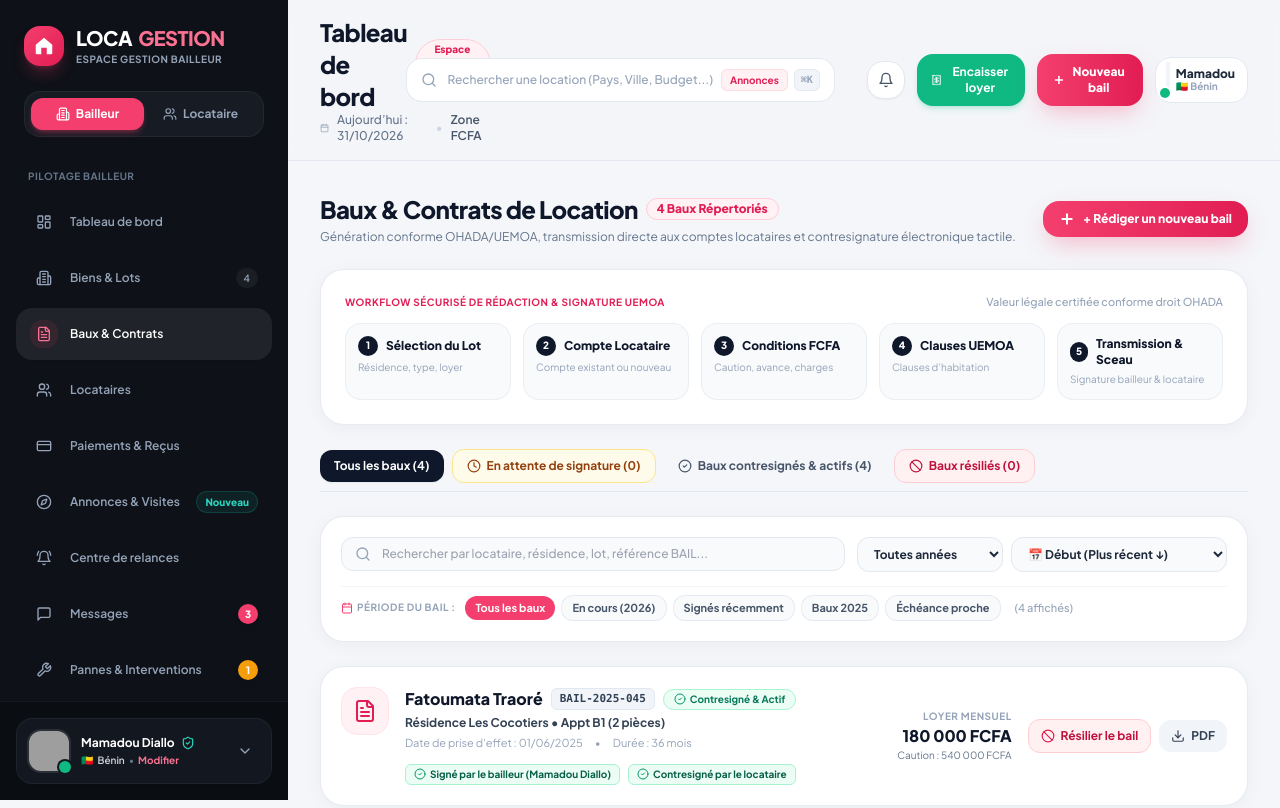
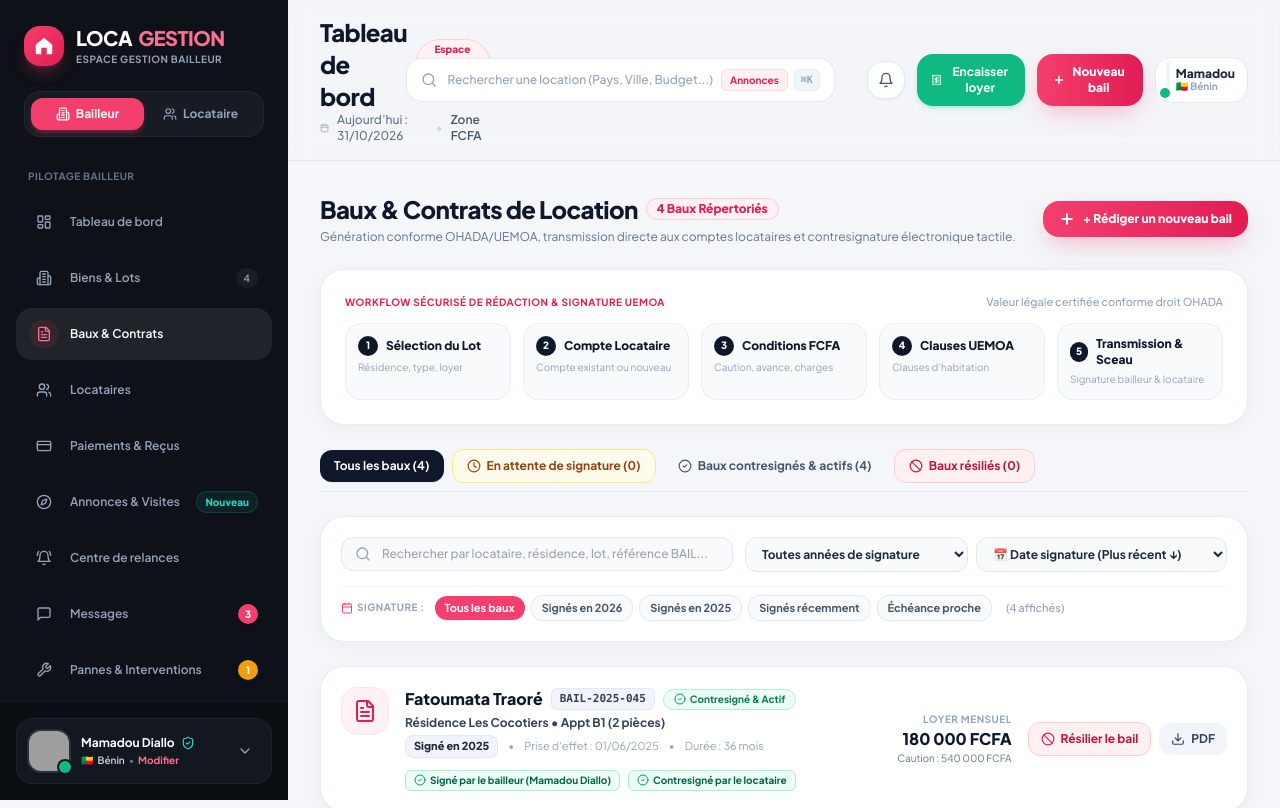
Before and after one commit to monroyoff/LOCAGESTION, a Next.js app: page /leases in a window 1280 px wide. Shown: the top 808 px of the page. Built offline with nearby package versions, Linux system fonts and the light colour scheme; grey boxes are pictures that could not be loaded.

Commit message:
fix(leases): strict filter by signature year only (excludes multi-year end date spillover)

```diff
--- a/src/app/leases/page.tsx
+++ b/src/app/leases/page.tsx
@@ -147,6 +147,41 @@ export default function LeasesPage() {
     return isNaN(d) ? 0 : d;
   };
 
+  /**
+   * Extrait rigoureusement l'année de signature ou d'émission effective du bail
+   * (Exclut la date de fin qui peut déborder sur les années suivantes)
+   */
+  const getLeaseSignedYear = (l: Lease): string => {
+    // 1. Date de signature locataire ou bailleur
+    if (l.tenantSignedAt) {
+      const match = l.tenantSignedAt.match(/\b(202\d)\b/);
+      if (match) return match[1];
+    }
+    if (l.landlordSignedAt) {
+      const match = l.landlordSignedAt.match(/\b(202\d)\b/);
+      if (match) return match[1];
+    }
+    if (l.transmittedAt) {
+      const match = l.transmittedAt.match(/\b(202\d)\b/);
+      if (match) return match[1];
+    }
+    if (l.sentForSignatureAt) {
+      const match = l.sentForSignatureAt.match(/\b(202\d)\b/);
+      if (match) return match[1];
+    }
+    // 2. Date de début de prise d'effet du bail
+    if (l.startDate) {
+      const match = l.startDate.match(/\b(202\d)\b/);
+      if (match) return match[1];
+    }
+    // 3. Année dans la référence du bail (ex: BAIL-2026-N09, BAIL-2025-089)
+    if (l.id) {
+      const match = l.id.match(/\b(202\d)\b/);
+      if (match) return match[1];
+    }
+    return '';
+  };
+
   const filteredLeases = leases
     .filter((l) => {
       // 1. Onglet statut
@@ -166,22 +201,24 @@ export default function LeasesPage() {
         if (!match) return false;
       }
 
-      // 3. Année spécifique
+      const signedYear = getLeaseSignedYear(l);
+
+      // 3. Année de signature spécifique (Filtre strict : affiche les baux signés cette année uniquement)
       if (leaseSelectedYear !== 'all') {
-        if (!l.startDate.includes(leaseSelectedYear) && !(l.endDate && l.endDate.includes(leaseSelectedYear))) {
+        if (signedYear !== leaseSelectedYear) {
           return false;
         }
       }
 
       // 4. Presets de date
       if (leaseDateFilter === 'year_2026') {
-        return l.startDate.includes('2026') || (l.endDate && l.endDate.includes('2026'));
+        return signedYear === '2026';
       }
       if (leaseDateFilter === 'year_2025') {
-        return l.startDate.includes('2025');
+        return signedYear === '2025';
       }
       if (leaseDateFilter === 'recent_3m') {
-        return l.startDate.includes('2026') || l.startDate.includes('/11/2025') || l.startDate.includes('/10/2025');
+        return signedYear === '2026' || l.startDate.includes('/11/2025') || l.startDate.includes('/10/2025');
       }
       if (leaseDateFilter === 'expiring_soon') {
         return l.endDate ? (l.endDate.includes('2026') || l.endDate.includes('2025')) : false;
@@ -416,10 +453,10 @@ export default function LeasesPage() {
                     }}
                     className="py-2 pl-3 pr-7 rounded-xl bg-slate-50 border border-slate-200 text-xs font-bold text-slate-800 focus:outline-none focus:ring-2 focus:ring-brand-500/20 cursor-pointer"
                   >
-                    <option value="all">Toutes années</option>
-                    <option value="2026">Exercice 2026</option>
-                    <option value="2025">Exercice 2025</option>
-                    <option value="2024">Exercice 2024</option>
+                    <option value="all">Toutes années de signature</option>
+                    <option value="2026">Signés en 2026 uniquement</option>
+                    <option value="2025">Signés en 2025 uniquement</option>
+                    <option value="2024">Signés en 2024 uniquement</option>
                   </select>
                 </div>
 
@@ -429,8 +466,8 @@ export default function LeasesPage() {
                     onChange={(e) => setLeaseSortOrder(e.target.value as any)}
                     className="py-2 pl-3 pr-7 rounded-xl bg-slate-50 border border-slate-200 text-xs font-bold text-slate-800 focus:outline-none focus:ring-2 focus:ring-brand-500/20 cursor-pointer"
                   >
-                    <option value="startDate_desc">📅 Début (Plus récent ↓)</option>
-                    <option value="startDate_asc">📅 Début (Plus ancien ↑)</option>
+                    <option value="startDate_desc">📅 Date signature (Plus récent ↓)</option>
+                    <option value="startDate_asc">📅 Date signature (Plus ancien ↑)</option>
                     <option value="rent_desc">💰 Loyer le plus élevé</option>
                     <option value="rent_asc">💰 Loyer le plus accessible</option>
                     <option value="tenant_asc">👤 Locataire (A à Z)</option>
@@ -443,14 +480,14 @@ export default function LeasesPage() {
             <div className="flex items-center gap-1.5 flex-wrap pt-2 border-t border-slate-100">
               <span className="text-[10px] font-bold text-slate-400 uppercase tracking-wider mr-1 flex items-center gap-1">
                 <Calendar className="w-3 h-3 text-brand-500" />
-                <span>Période du bail :</span>
+                <span>Signature :</span>
               </span>
 
               {[
                 { key: 'all', label: 'Tous les baux' },
-                { key: 'year_2026', label: 'En cours (2026)' },
+                { key: 'year_2026', label: 'Signés en 2026' },
+                { key: 'year_2025', label: 'Signés en 2025' },
                 { key: 'recent_3m', label: 'Signés récemment' },
-                { key: 'year_2025', label: 'Baux 2025' },
                 { key: 'expiring_soon', label: 'Échéance proche' },
               ].map((preset) => (
                 <button
@@ -590,8 +627,12 @@ export default function LeasesPage() {
                           {lease.property} • {lease.unit}
                         </span>
 
-                        <div className="flex flex-wrap items-center gap-3 text-[11px] text-slate-400">
-                          <span>Date de prise d'effet : {lease.startDate}</span>
+                        <div className="flex flex-wrap items-center gap-2.5 text-[11px] text-slate-400">
+                          <span className="px-2 py-0.5 rounded-lg bg-slate-100 font-black text-slate-800 border border-slate-200">
+                            Signé en {getLeaseSignedYear(lease) || '2026'}
+                          </span>
+                          <span>•</span>
+                          <span>Prise d'effet : {lease.startDate}</span>
                           <span>•</span>
                           <span>Durée : {lease.durationMonths || 36} mois</span>
                           {isPending && lease.transmittedAt && (
```
